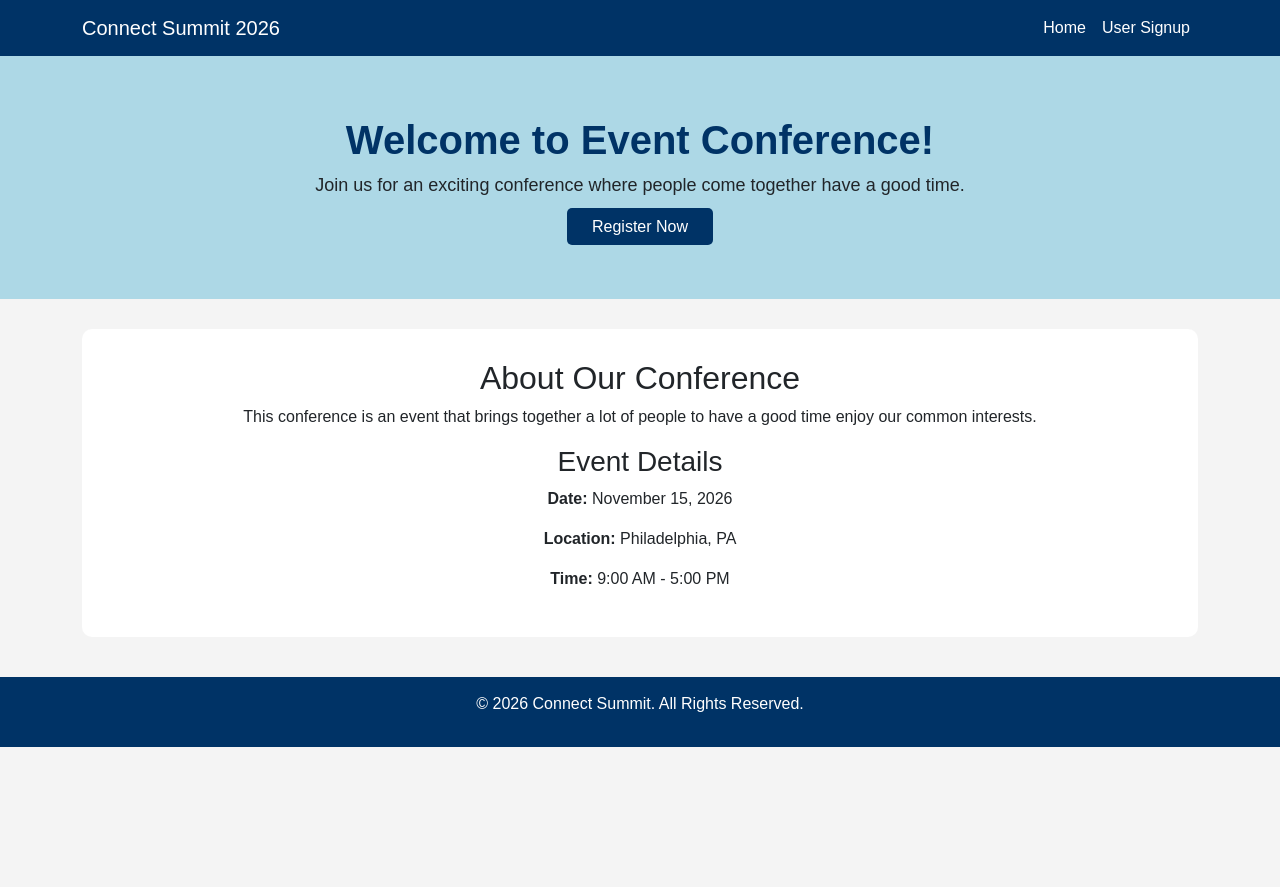
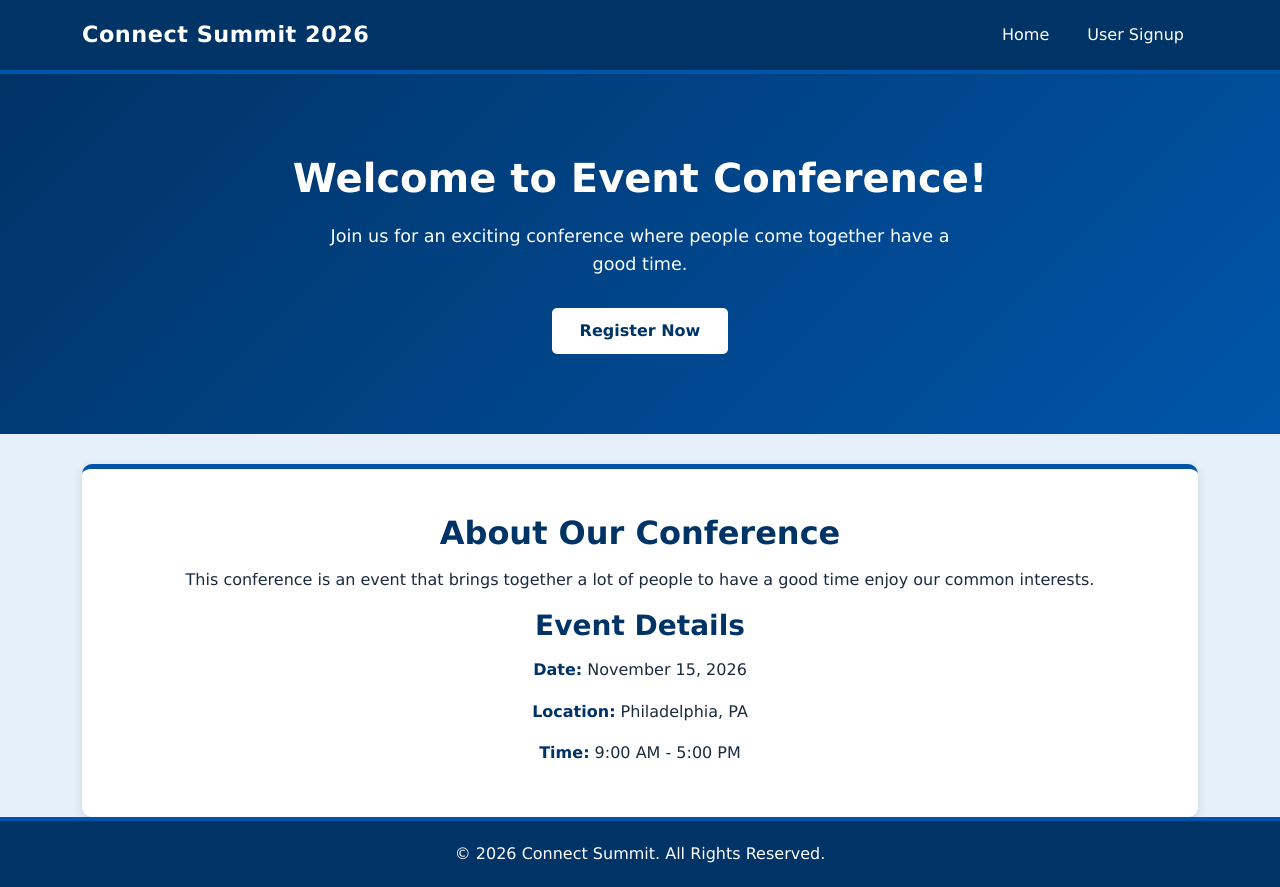
Before and after one commit to jpd6423/IST256_Group_2, a plain HTML site: page web.html in a window 1280 px wide. Before the commit the page ends 800 px from the top, so only its background shows below. Drawn offline with nearby package versions, Linux system fonts and the light colour scheme.

Commit message:
Cleaned up code for styling with css & bs

```diff
--- a/web.html
+++ b/web.html
@@ -6,73 +6,10 @@
     <meta name="viewport" content="width=device-width, initial-scale=1.0">
     <title>Conference Event</title>
 
-    <!-- Bootstrap CSS -->
-    <link href="https://cdn.jsdelivr.net/npm/bootstrap@5.3.3/dist/css/bootstrap.min.css" rel="stylesheet">
+    <link href="https://cdn.jsdelivr.net/npm/bootstrap@5.3.8/dist/css/bootstrap.min.css" rel="stylesheet"
+        integrity="sha384-sRIl4kxILFvY47J16cr9ZwB07vP4J8+LH7qKQnuqkuIAvNWLzeN8tE5YBujZqJLB" crossorigin="anonymous">
+    <link href="style.css" rel="stylesheet">
 
-    <style>
-        body {
-            background-color: #f4f4f4;
-            font-family: Arial, sans-serif;
-        }
-
-        /* Navigation Bar */
-        .navbar {
-            background-color: #003366;
-        }
-
-        .navbar-brand,
-        .nav-link {
-            color: white !important;
-        }
-
-        /* Welcome Section */
-        .welcome-section {
-            background-color: lightblue;
-            text-align: center;
-            padding: 60px 20px;
-        }
-
-        .welcome-section h1 {
-            color: #003366;
-            font-weight: bold;
-        }
-
-        .welcome-section p {
-            font-size: 18px;
-        }
-
-        /* Event Information */
-        .event-info {
-            background-color: white;
-            padding: 30px;
-            margin-top: 30px;
-            border-radius: 10px;
-            text-align: center;
-        }
-
-        /* Register Button */
-        .register-btn {
-            background-color: #003366;
-            color: white;
-            padding: 10px 25px;
-            text-decoration: none;
-            border-radius: 5px;
-        }
-
-        .register-btn:hover {
-            background-color: #0055aa;
-            color: white;
-        }
-
-        /* Footer */
-        footer {
-            background-color: #003366;
-            color: white;
-            text-align: center;
-            padding: 15px;
-            margin-top: 40px;
-        }
-    </style>
     <!-- Navigation Bar -->
     <nav class="navbar navbar-expand-lg">
         <div class="container">
```
Also changed, not shown: signup.html (+0 -66 lines).
